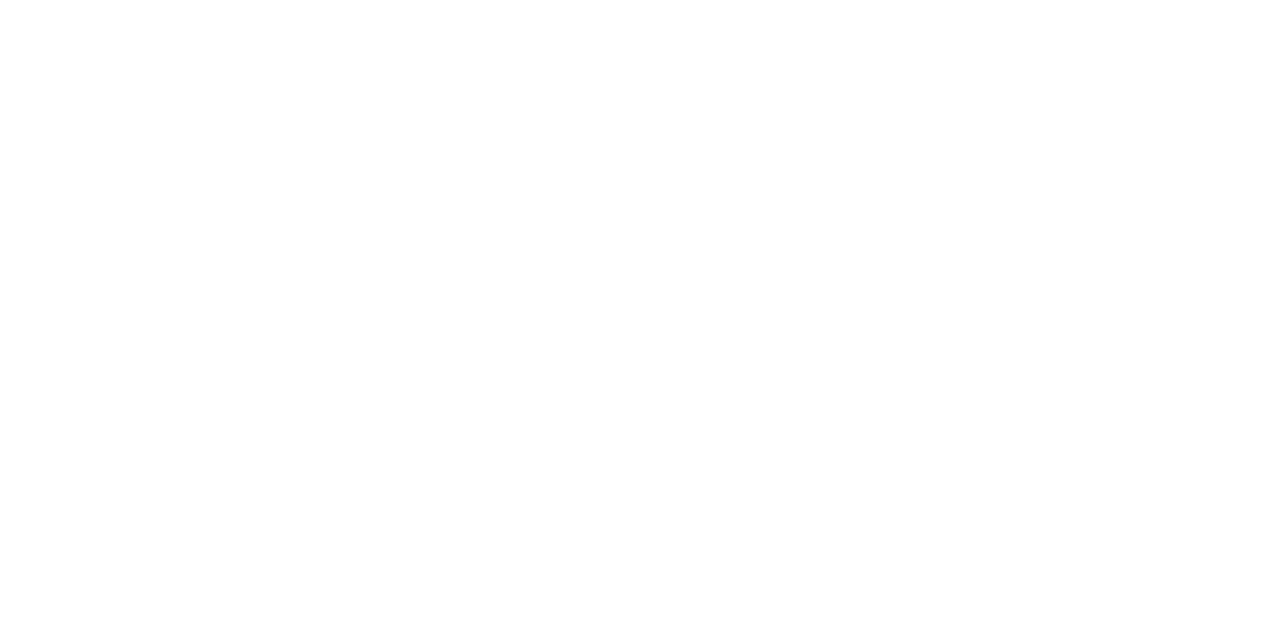
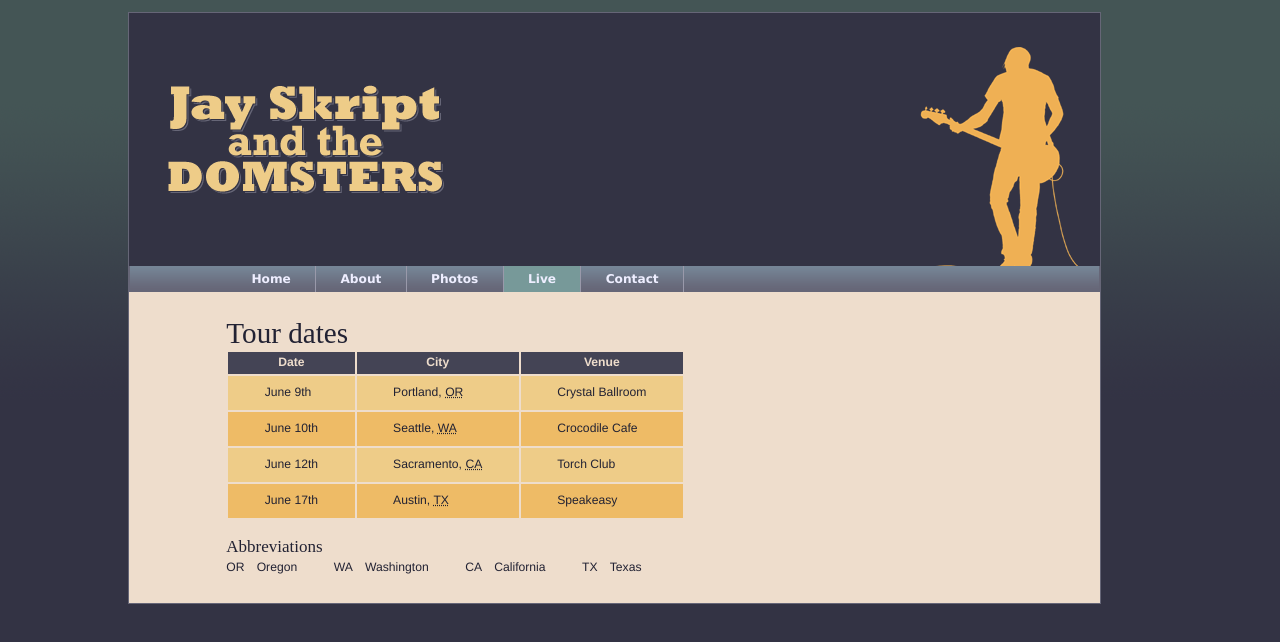
Before and after one commit to Nano1008/Information-about-Jay-Skript-and-the-Domsters-, a plain HTML site: page live.html in a window 1280 px wide. Drawn offline with Linux system fonts and the light colour scheme.

Commit message:
补充live界面

```diff
--- a/live.html
+++ b/live.html
@@ -0,0 +1,61 @@
+<!DOCTYPE html>
+<html lang="en">
+
+<head>
+    <meta charset="utf-8" />
+    <title>Jay Skript and the Domsters</title>
+    <script src="scripts/modernizr-custom.js"></script>
+    <link rel="stylesheet" href="styles/basic.css" media="screen" />
+</head>
+
+<body>
+    <header>
+        <img src="images/logo.gif" alt="Jay Skript and the Domesters" />
+        <nav>
+            <ul>
+                <li><a href="index.html">Home</a></li>
+                <li><a href="about.html">About</a></li>
+                <li><a href="photos.html">Photos</a></li>
+                <li><a href="live.html">Live</a></li>
+                <li><a href="contact.html">Contact</a></li>
+            </ul>
+        </nav>
+    </header>
+    <article>
+        <h1>Tour dates</h1>
+        <table summary="when and where you can see the band">
+            <thead>
+                <tr>
+                    <th>Date</th>
+                    <th>City</th>
+                    <th>Venue</th>
+                </tr>
+            </thead>
+            <tbody>
+                <tr>
+                    <td>June 9th</td>
+                    <td>Portland, <abbr title="Oregon">OR</abbr></td>
+                    <td>Crystal Ballroom</td>
+                </tr>
+                <tr>
+                    <td>June 10th</td>
+                    <td>Seattle, <abbr title="Washington">WA</abbr></td>
+                    <td>Crocodile Cafe</td>
+                </tr>
+                <tr>
+                    <td>June 12th</td>
+                    <td>Sacramento, <abbr title="California">CA</abbr></td>
+                    <td>Torch Club</td>
+                </tr>
+                <tr>
+                    <td>June 17th</td>
+                    <td>Austin, <abbr title="Texas">TX</abbr></td>
+                    <td>Speakeasy</td>
+                </tr>
+            </tbody>
+        </table>
+    </article>
+    <script src="scripts/global.js"></script>
+</body>
+
+</html>
--- a/scripts/global.js
+++ b/scripts/global.js
@@ -209,8 +209,77 @@ function prepareGallery() {
         }
     }
 }
+function stripeTables() {
+    if (!document.getElementsByTagName) return false;
+    var tables = document.getElementsByTagName("table");
+    for (var i = 0; i < tables.length; i++) {
+        var odd = false;
+        var rows = tables[i].getElementsByTagName("tr");
+        for (var j = 0; j < rows.length; j++) {
+            if (odd == true) {
+                addClass(rows[j], "odd");
+                odd = false;
+            } else {
+                odd = true;
+            }
+        }
+    }
+}
+
+function highlightRows() {
+    if (!document.getElementsByTagName) return false;
+    var rows = document.getElementsByTagName("tr");
+    for (var i = 0; i < rows.length; i++) {
+        rows[i].oldClassName = rows[i].className
+        rows[i].onmouseover = function () {
+            addClass(this, "highlight");
+        }
+        rows[i].onmouseout = function () {
+            this.className = this.oldClassName
+        }
+    }
+}
+
+function displayAbbreviations() {
+    if (!document.getElementsByTagName || !document.createElement || !document.createTextNode) return false;
+
+    var abbreviations = document.getElementsByTagName("abbr");
+    if (abbreviations.length < 1) return false;
+    var defs = new Array();
+    for (var i = 0; i < abbreviations.length; i++) {
+        var current_abbr = abbreviations[i];
+        if (current_abbr.childNodes.length < 1) continue;
+        var definition = current_abbr.getAttribute("title");
+        var key = current_abbr.lastChild.nodeValue;
+        defs[key] = definition;
+    }
+    var dlist = document.createElement("dl");
+    for (key in defs) {
+        var definition = defs[key];
+        var dtitle = document.createElement("dt");
+        var dtitle_text = document.createTextNode(key);
+        dtitle.appendChild(dtitle_text);
+        var ddesc = document.createElement("dd");
+        var ddesc_text = document.createTextNode(definition);
+        ddesc.appendChild(ddesc_text);
+        dlist.appendChild(dtitle);
+        dlist.appendChild(ddesc);
+    }
+    if (dlist.childNodes.length < 1) return false;
+    var header = document.createElement("h3");
+    var header_text = document.createTextNode("Abbreviations");
+    header.appendChild(header_text);
+    var articles = document.getElementsByTagName("article");
+    if (articles.length == 0) return false;
+    var container = articles[0];
+    container.appendChild(header);
+    container.appendChild(dlist);
+}
 addLoadEvent(highlightPage);
 addLoadEvent(prepareSlideshow);
 addLoadEvent(prepareInternalnav);
 addLoadEvent(preparePlaceholder);
 addLoadEvent(prepareGallery);
+addLoadEvent(stripeTables);
+addLoadEvent(highlightRows);
+addLoadEvent(displayAbbreviations);
--- a/styles/color.css
+++ b/styles/color.css
@@ -78,3 +78,23 @@ header nav a.here:active {
     color: #eef;
     background-color: #799;
 }
+
+th {
+    color: #edc;
+    background-color: #445;
+}
+
+tr td {
+    color: #223;
+    background-color: #eb6;
+}
+
+tr.odd td {
+    color: #223;
+    background-color: #ec8;
+}
+
+tr.highlight td {
+    color: #223;
+    background-color: #cba;
+}
--- a/styles/layout.css
+++ b/styles/layout.css
@@ -111,3 +111,19 @@ article img {
 #imagegallery li {
     display: inline;
 }
+
+td {
+    padding: 0.5em 3em;
+}
+
+dl {
+    overflow: hidden;
+}
+
+dt {
+    float: left;
+}
+
+dd {
+    float: left;
+}
--- a/styles/typography.css
+++ b/styles/typography.css
@@ -53,3 +53,11 @@ h3 {
 textarea {
     font-family: Helvetica, Arial, sans-serif;
 }
+
+dt {
+    margin-right: 1em;
+}
+
+dd {
+    margin-right: 3em;
+}
```
